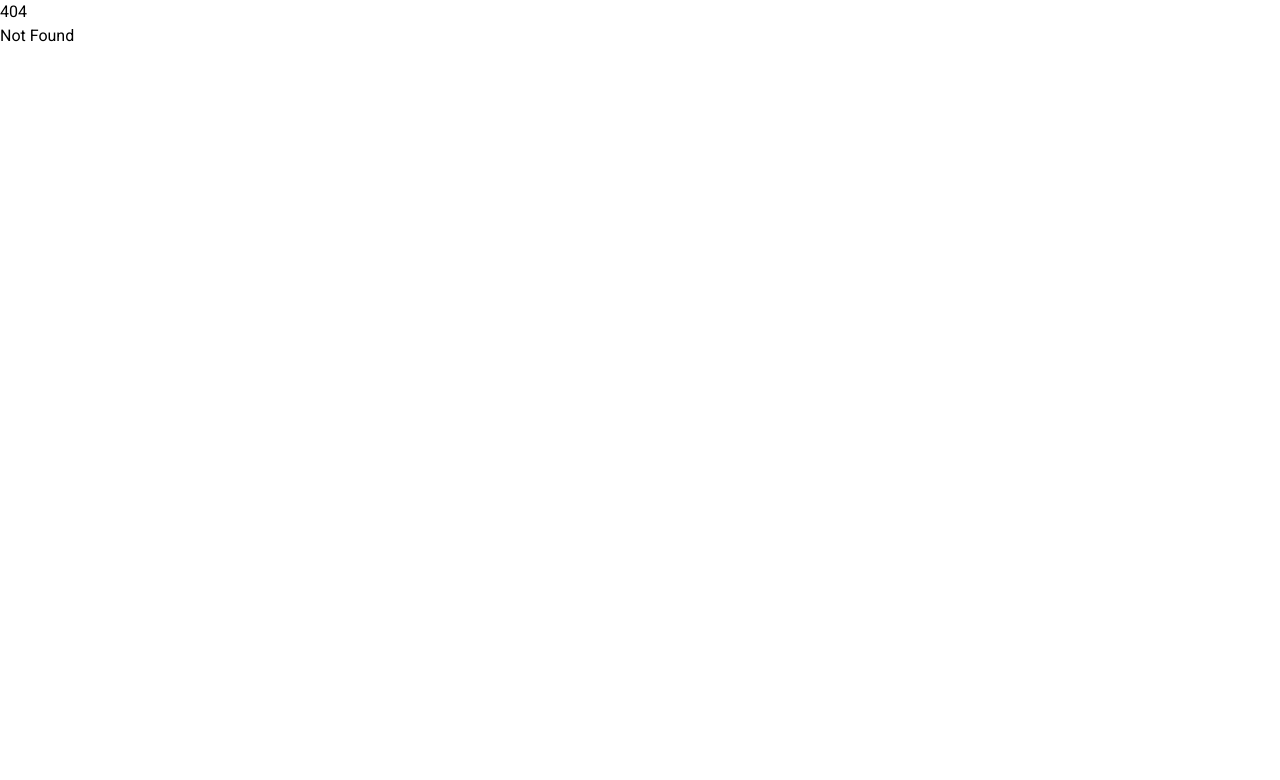
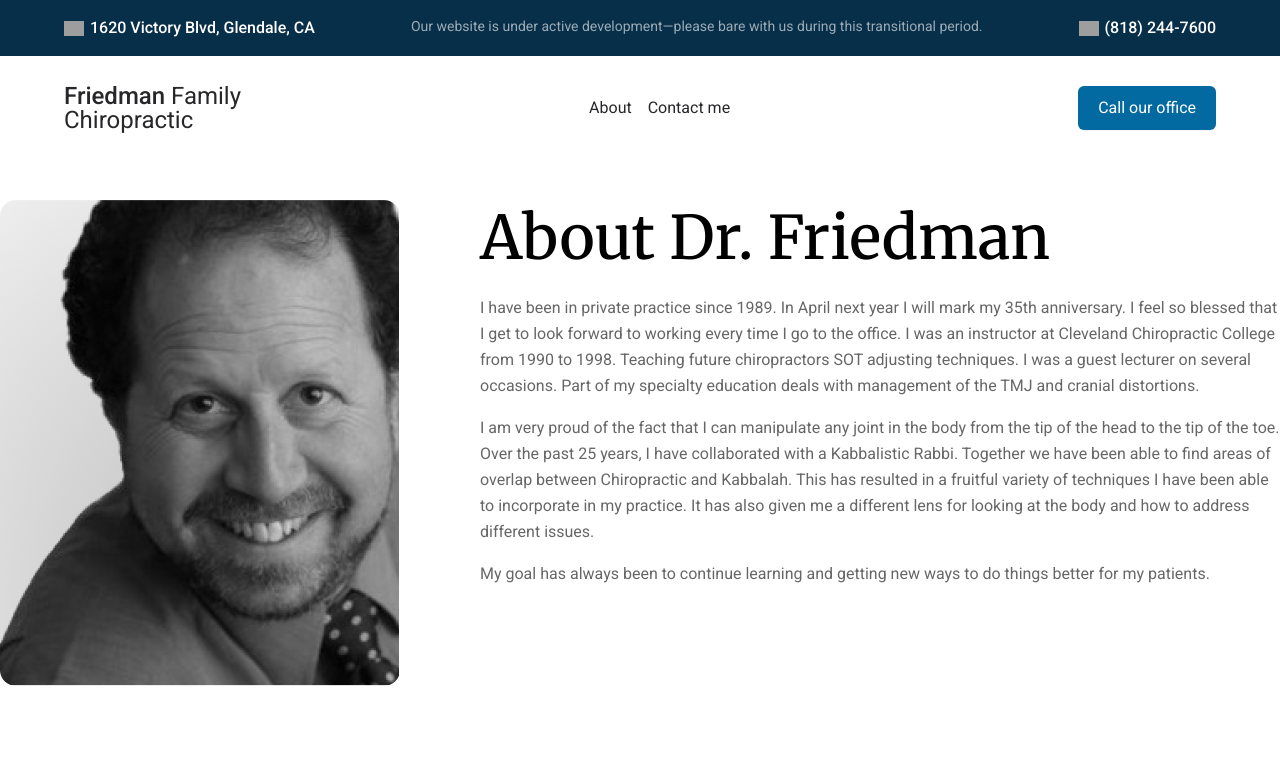
Before and after one commit to jeremyjacob/Friedman-Chiropractic, a SvelteKit app: page /about in a window 1280 px wide. Before the commit this address had no page. Shown: the top 780 px of the page. Built offline with nearby package versions, Linux system fonts and the light colour scheme; grey boxes are pictures that could not be loaded.

Commit message:
About page

```diff
--- a/src/routes/+layout.svelte
+++ b/src/routes/+layout.svelte
@@ -2,7 +2,16 @@
 	import '$lib/app.css';
 	import type { LayoutData } from './$types';
 
+	import NavBar from './NavBar.svelte';
+	import Header from './Header.svelte';
+	import Footer from './Footer.svelte';
+
 	export let data: LayoutData;
 </script>
 
-<slot />
+<Header></Header>
+<div class="items-start flex flex-col">
+	<NavBar></NavBar>
+	<slot />
+	<Footer></Footer>
+</div>
--- a/src/routes/+page.svelte
+++ b/src/routes/+page.svelte
@@ -5,13 +5,8 @@
 	import Treatments from './Treatments.svelte';
 	import Welcome from './Welcome.svelte';
 	import Hero from './Hero.svelte';
-	import NavBar from './NavBar.svelte';
-	import Header from './Header.svelte';
 </script>
 
-<Header></Header>
-<div class="items-start flex flex-col">
-	<NavBar></NavBar>
 <Hero></Hero>
 <Welcome></Welcome>
 <Treatments></Treatments>
@@ -34,5 +29,3 @@
 <Testimonials></Testimonials>
 
 <AdditionalInfo></AdditionalInfo>
-	<Footer></Footer>
-</div>
--- a/src/routes/Header.svelte
+++ b/src/routes/Header.svelte
@@ -15,6 +15,9 @@
 				1620 Victory Blvd<span class="max-md:hidden">, Glendale, CA</span>
 			</span>
 		</a>
+		<div class="text-white text-opacity-60 text-sm">
+			Our website is under active development—please bare with us during this transitional period.
+		</div>
 		<a class="flex items-stretch justify-between gap-1.5 max-md:ml-auto" href="tel:8182447600">
 			<img
 				alt=""
--- a/src/routes/NavBar.svelte
+++ b/src/routes/NavBar.svelte
@@ -7,33 +7,36 @@
 	class="backdrop-blur-[42px] bg-white self-stretch flex w-full flex-col justify-center items-center px-16 py-7 max-md:px-5"
 >
 	<div class="flex w-full max-w-7xl items-stretch justify-between gap-5 max-md:flex-wrap">
-		<div class="text-zinc-800 text-2xl leading-6">
+		<a class="text-zinc-800 text-2xl leading-6" href="/">
 			<span class="font-medium text-zinc-800">Friedman</span>
 			<span class="">Family</span>
 			<br />
 			<span class="">Chiropractic</span>
-		</div>
+		</a>
 		<div class="justify-center items-stretch self-center flex gap-4 my-auto">
-			<a class="justify-between items-center flex gap-0">
+			<!-- <a class="justify-between items-center flex gap-0">
 				<div class="text-zinc-800 text-base leading-4 grow whitespace-nowrap my-auto">Services</div>
 				<Icon src={ChevronDown} theme="mini" class="w-4 h-4" />
-			</a>
-			<a class="justify-between items-center flex gap-0">
+			</a> -->
+			<!-- <a class="justify-between items-center flex gap-0">
 				<div class="text-zinc-800 text-base leading-4 grow whitespace-nowrap my-auto">
 					New Patients
 				</div>
 				<Icon src={ChevronDown} theme="mini" class="w-4 h-4" />
-			</a>
-			<a class="text-zinc-800 text-base leading-4 self-center my-auto">About</a>
-			<a class="text-zinc-800 text-base leading-4 self-center grow whitespace-nowrap my-auto">
+			</a> -->
+			<a class="text-zinc-800 text-base leading-4 self-center my-auto" href="/about">About</a>
+			<a
+				class="text-zinc-800 text-base leading-4 self-center grow whitespace-nowrap my-auto"
+				href="tel:8182447600"
+			>
 				Contact me
 			</a>
 		</div>
 		<a
 			class="text-white text-base leading-4 whitespace-nowrap justify-center items-stretch shadow-sm bg-sky-700 self-center my-auto px-5 py-3.5 rounded-md hover:bg-opacity-90 transition max-md:hidden"
-			href="/book"
+			href="tel:8182447600"
 		>
-			Book an appointment
+			Call our office
 		</a>
 	</div>
 </nav>
--- /dev/null
+++ b/src/routes/about/+page.svelte
@@ -0,0 +1,35 @@
+<script lang="ts">
+</script>
+
+<div class="flex gap-20 max-w-7xl mx-auto mt-10 mb-24">
+	<img src="./dr-howard.png" alt="Dr. Howard" class="rounded-2xl" />
+	<div>
+		<p class="text-6xl font-medium font-serif leading-tight grow max-w-[60rem] max-md:text-4xl">
+			About Dr. Friedman
+		</p>
+
+		<div class="mt-5 leading-relaxed text-opacity-60 text-black space-y-4">
+			<p>
+				I have been in private practice since 1989. In April next year I will mark my 35th
+				anniversary. I feel so blessed that I get to look forward to working every time I go to the
+				office. I was an instructor at Cleveland Chiropractic College from 1990 to 1998. Teaching
+				future chiropractors SOT adjusting techniques. I was a guest lecturer on several occasions.
+				Part of my specialty education deals with management of the TMJ and cranial distortions.
+			</p>
+
+			<p>
+				I am very proud of the fact that I can manipulate any joint in the body from the tip of the
+				head to the tip of the toe. Over the past 25 years, I have collaborated with a Kabbalistic
+				Rabbi. Together we have been able to find areas of overlap between Chiropractic and
+				Kabbalah. This has resulted in a fruitful variety of techniques I have been able to
+				incorporate in my practice. It has also given me a different lens for looking at the body
+				and how to address different issues.
+			</p>
+
+			<p>
+				My goal has always been to continue learning and getting new ways to do things better for my
+				patients.
+			</p>
+		</div>
+	</div>
+</div>
```
Also changed, not shown: static/dr-howard.png (added). Lines whose indentation alone changed are shown as unchanged.
